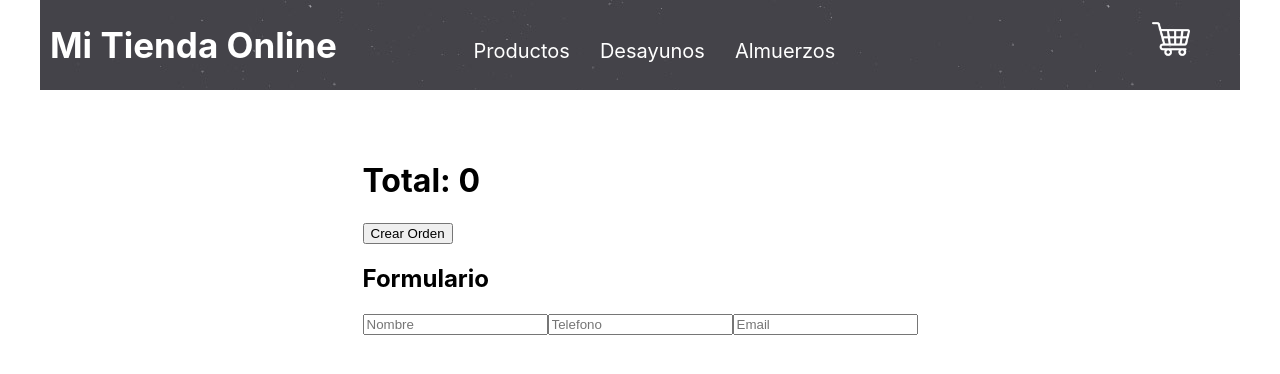
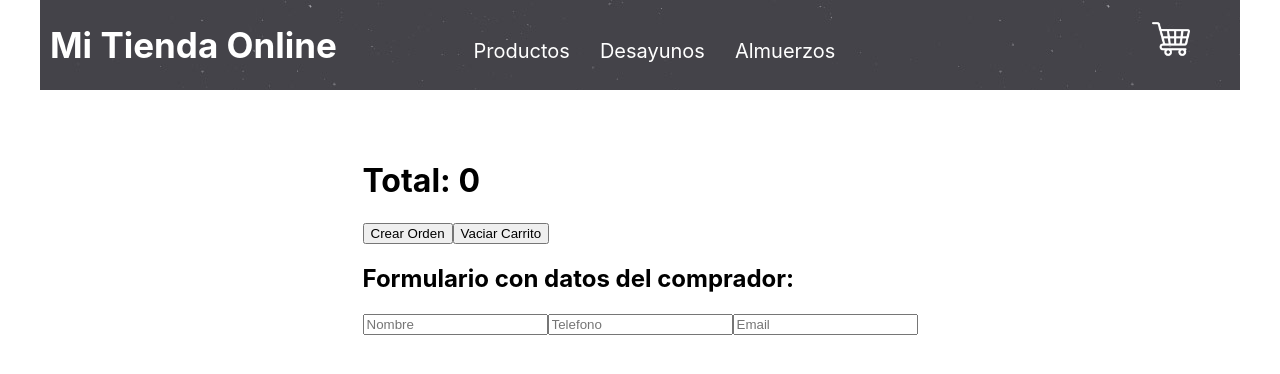
Before and after one commit to nicolagou/tienda-catering, a React (Create React App) app: page /cart in a window 1280 px wide. Shown: the top 374 px of the page. Built offline with nearby package versions, Linux system fonts and the light colour scheme.

Commit message:
Se movio de ventana el vaciar carrito

```diff
--- a/src/Pages/Cart/Cart.js
+++ b/src/Pages/Cart/Cart.js
@@ -5,7 +5,7 @@ import moment from "moment";
 
 
 const Cart = () => {
-    const { cart } = useContext(cartContext);
+    const { cart , clear} = useContext(cartContext);
     const [total, setTotal] = useState(0);
     const [formValues, setFormValues] = useState({
         name:"",
@@ -63,15 +63,16 @@ const Cart = () => {
             {cart.map((product) => (
                 <div className="card" kew={product.id}>
                     <img alt={product.title} src={`/images/${product.imageId}`} />
-                    <h2>Nombre: {product.title}</h2>
-                    <h2>Descripcion: {product.description}</h2>
+                    <h2>{product.title}</h2>
+                    <h2>{product.description}</h2>
                 </div>
             ))}
             <div>
                 <h1>Total: {total}</h1>
                 <button onClick={createOrder}>Crear Orden</button>
+                <button onClick={() => clear()}>Vaciar Carrito</button>
                 <div>
-                    <h2>Formulario</h2>
+                    <h2>Formulario con datos del comprador:</h2>
                     <input name="name" type="text" placeholder="Nombre" value={formValues.name} onChange={handleInputChange}/>
                     <input name="phone" type="text" placeholder="Telefono" value={formValues.phone} onChange={handleInputChange}/>
                     <input name="email" type="text" placeholder="Email" value={formValues.email} onChange={handleInputChange}/>
--- a/src/components/ItemDetail/ItemDetail.js
+++ b/src/components/ItemDetail/ItemDetail.js
@@ -4,25 +4,23 @@ import { useState, useContext } from "react"
 import { cartContext } from "../../context/CartProvider";
 import ItemCount from '../ItemCount/ItemCount';
 
-const ItemDetail = ({producto}) => {
+const ItemDetail = ({ producto }) => {
   const [contador, setContador] = useState(1);
-  const {cart, addToCart, clear} = useContext(cartContext);
-console.log(cart);
+  const { addToCart } = useContext(cartContext);
+
 
   return (
     <div className="card">
-      <h1>Esto es la cantidad de productos en tu carrito {cart.length}</h1>
-      <img alt={producto.title} src={`/images/${producto.imageId}`}/>
+      <img alt={producto.title} src={`/images/${producto.imageId}`} />
       <h2>Nombre: {producto.title}</h2>
       <h2>Descripcion: {producto.description}</h2>
       <h2>Precio: {producto.price}</h2>
       <h2>Stock: {producto.stock}</h2>
       <h2>{contador}</h2>
-      <ItemCount setContador={setContador}/>
+      <ItemCount setContador={setContador} />
       {/* <Link to="/cart"> */}
-      <button onClick={() => addToCart(producto,contador)}>Agregar al carrito</button>
+      <button onClick={() => addToCart(producto, contador)}>Agregar al carrito</button>
       {/* </Link> */}
-      <button onClick={() => clear()}>Vaciar Carrito</button>
 
     </div>
   );
```
